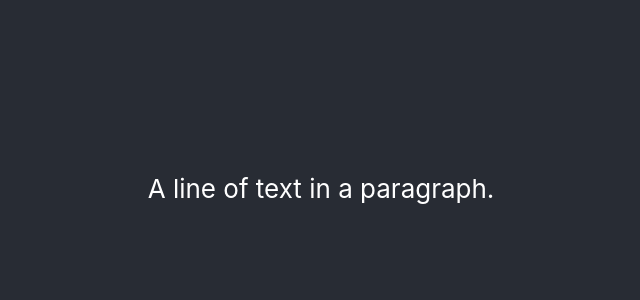
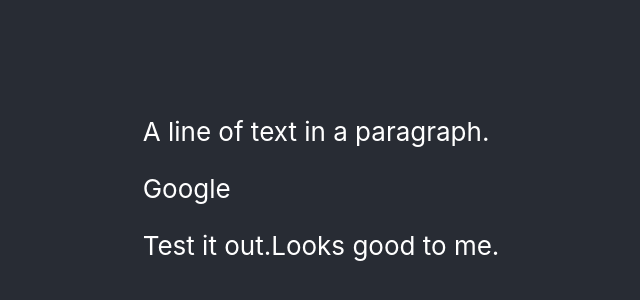
Before and after one commit to memorsa/editor, a React (Create React App) app: page / in a window 1280 px wide. Shown: the part 212-512 px from the top of the page, without its empty margins (319-959 px from the left). Built offline with nearby package versions, Linux system fonts and the light colour scheme.

Commit message:
Add localStorage to persist edits

```diff
--- a/src/App.css
+++ b/src/App.css
@@ -1,5 +1,5 @@
 .App {
-  text-align: center;
+  /* text-align: center; */
 }
 
 .App-logo {
--- a/src/App.js
+++ b/src/App.js
@@ -7,12 +7,22 @@ import "./App.css";
 function App() {
   const editor = useCallback(withReact(createEditor()), []);
 
-  const [value, setValue] = useState([
-    {
-      type: "paragraph",
-      children: [{ text: "A line of text in a paragraph." }]
-    }
-  ]);
+  const [value, setValue] = useState(
+    JSON.parse(localStorage.getItem("content")) || [
+      {
+        type: "paragraph",
+        children: [{ text: "A line of text in a paragraph." }]
+      },
+      {
+        type: "link",
+        url: "https://google.com",
+        children: [{ text: "Google" }]
+      },
+      {
+        children: [{ text: "Test it out." }, { text: "Looks good to me." }]
+      }
+    ]
+  );
 
   const renderElement = useCallback(props => {
     switch (props.element.type) {
@@ -33,7 +43,12 @@ function App() {
         <Slate
           editor={editor}
           value={value}
-          onChange={value => setValue(value)}
+          onChange={value => {
+            setValue(value);
+            // Save the value to Local Storage.
+            const content = JSON.stringify(value);
+            localStorage.setItem("content", content);
+          }}
         >
           <Editable
             renderElement={renderElement}
@@ -70,7 +85,7 @@ function App() {
                   Transforms.setNodes(
                     editor,
                     { bold: match ? null : true },
-                    { match: Text.isText, split: true }
+                    { match: n => Text.isText(n), split: true }
                   );
                   break;
                 }
```
